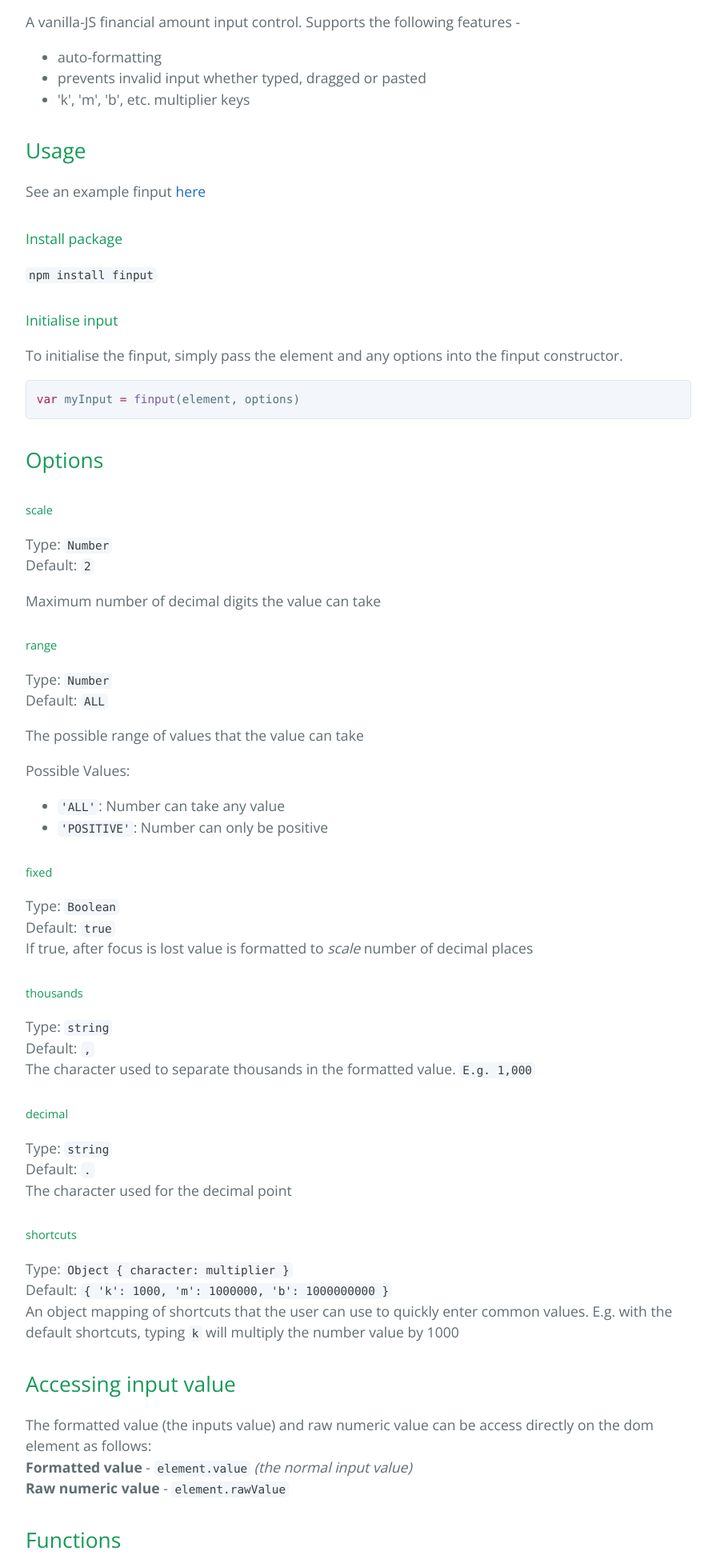
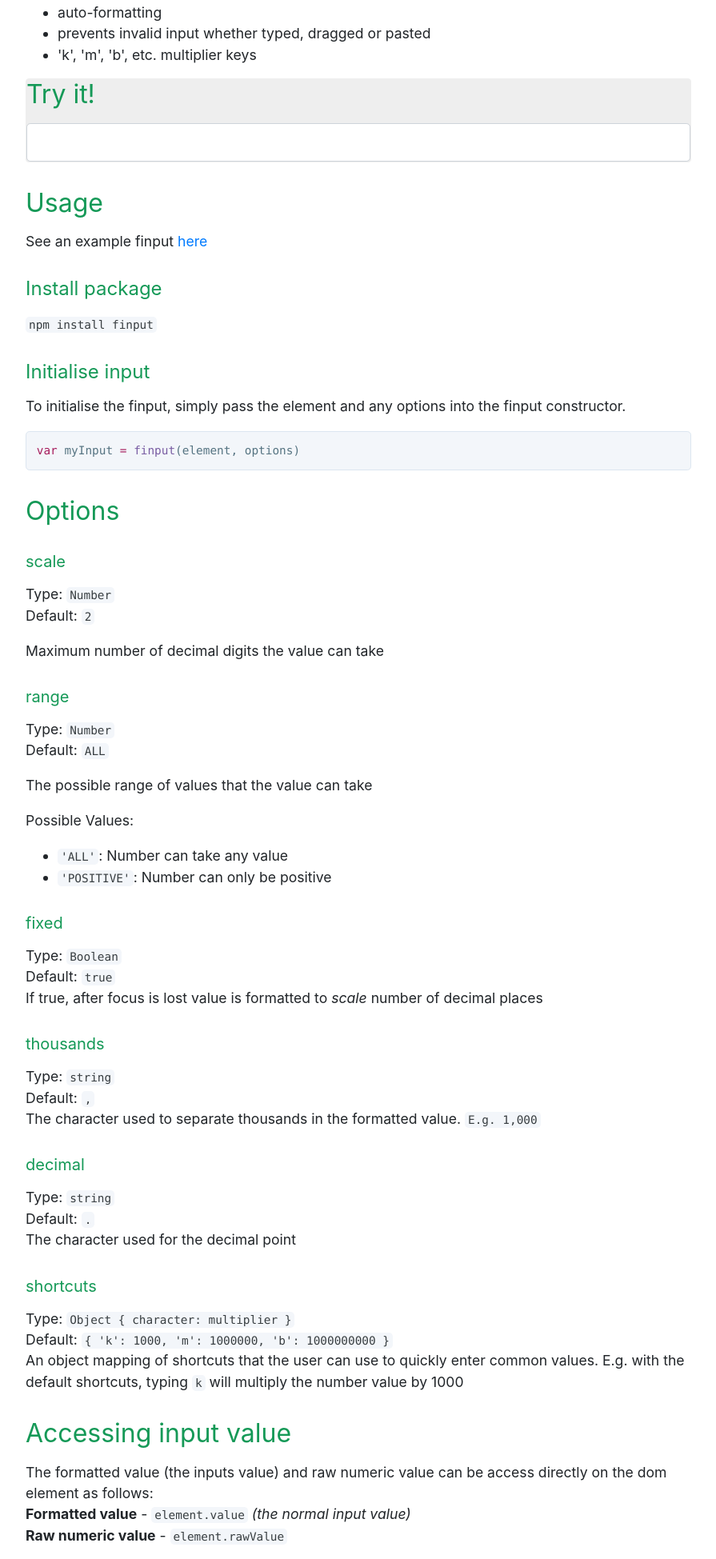
Before and after one commit to ScottLogic/finput, a plain HTML site: page index.html in a window 1280 px wide. Shown: the part 471-2420 px from the top of the page at 80% size, without its empty margins (192-1087 px from the left). Drawn offline with nearby package versions, Linux system fonts and the light colour scheme; a script that the page names is missing.

Commit message:
Added new info to page

```diff
--- a/index.html
+++ b/index.html
@@ -8,6 +8,7 @@
     <link href='https://fonts.googleapis.com/css?family=Open+Sans:400,700' rel='stylesheet' type='text/css'>
     <link rel="stylesheet" type="text/css" href="stylesheets/stylesheet.css" media="screen">
     <link rel="stylesheet" type="text/css" href="stylesheets/github-light.css" media="screen">
+    <link rel="stylesheet" type="text/css" href="https://maxcdn.bootstrapcdn.com/bootstrap/4.0.0-alpha.2/css/bootstrap.min.css" media="screen">
   </head>
   <body>
     <section class="page-header">
@@ -20,7 +21,7 @@
 
     <section class="main-content">
       <h1>
-<a id="finput" class="anchor" href="#finput" aria-hidden="true"><span aria-hidden="true" class="octicon octicon-link"></span></a>finput</h1>
+    <a id="finput-top" class="anchor" href="#finput" aria-hidden="true"><span aria-hidden="true" class="octicon octicon-link"></span></a>finput</h1>
 
 <p>A vanilla-JS financial amount input control. Supports the following features -</p>
 
@@ -29,6 +30,13 @@
 <li>prevents invalid input whether typed, dragged or pasted</li>
 <li>'k', 'm', 'b', etc. multiplier keys</li>
 </ul>
+
+<div class="card p-a-2 m-t-2" style="background-color: #eee; border-color: #eee;">
+<div class="card-block">
+<h2 class="card-title"><a id="try-it" class="anchor" href="#try-it" aria-hidden="true"><span aria-hidden="true" class="octicon octicon-link"></span></a>Try it!</h2>
+<input id="number-input" class="form-control form-control-lg" />
+</div>
+</div>
 
 <h2>
 <a id="usage" class="anchor" href="#usage" aria-hidden="true"><span aria-hidden="true" class="octicon octicon-link"></span></a>Usage</h2>
@@ -184,5 +192,10 @@
     </section>
 
 
+    <script src="https://rawgit.com/alisd23/finput/master/dist/finput.min.js"></script>
+    <script>
+    new finput(document.getElementById('number-input', {}));
+    </script>
+
   </body>
 </html>
```
